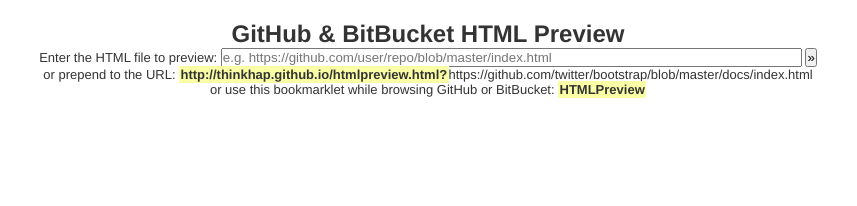
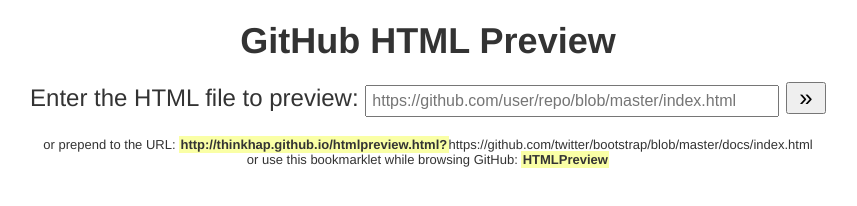
Before and after one commit to ThinkHap/thinkhap.github.io, a plain HTML site: page htmlpreview.html in a window 1280 px wide. Shown: the whole page, without its empty margins (212-1069 px from the left). Drawn offline with Linux system fonts and the light colour scheme.

Commit message:
update htmlpreview

```diff
--- a/htmlpreview.html
+++ b/htmlpreview.html
@@ -2,7 +2,7 @@
 <html>
 <head>
     <meta charset="utf-8" />
-    <title>github html预览</title>
+    <title>github html preview</title>
     <style type="text/css">
         body, form, h1, h2, h3, h4, p, img, ul, li, ol, dl, dt, dd, a, span, input, tr, th, td{margin:0;padding:0;}
         body {font:normal 12px/1.5 "Arial","宋体","Simsun","Tahoma",sans-serif;}
@@ -19,7 +19,7 @@
             color: #333;
         }
         h1 {
-            font-size: 24px;
+            font-size: 36px;
         }
         a {
             color: #666;
@@ -27,6 +27,20 @@
         form {
             padding: 20px;
             text-align: center;
+        }
+        form p:first-of-type {
+            padding: 20px 0;
+            font-size: 24px;
+        }
+        input[type=url] {
+            width: 400px;
+            font-size: 16px;
+            padding: 5px;
+        }
+        input[type=submit] {
+            width: 40px;
+            height: 100%;
+            font-size: 24px;
         }
         strong {
             color: #333;
@@ -37,10 +51,13 @@
 </head>
 <body>
     <form id="previewform" action="">
-        <h1>GitHub &amp; BitBucket HTML Preview</h1>
-        <p>Enter the HTML file to preview: <input type="url" id="file" value="" placeholder="e.g. https://github.com/user/repo/blob/master/index.html" size="70"> <input type="submit" value="&raquo;"></p>
+        <h1>GitHub HTML Preview</h1>
+        <p>Enter the HTML file to preview:
+            <input type="url" id="file" value="" placeholder="https://github.com/user/repo/blob/master/index.html" size="70">
+            <input type="submit" value="&raquo;">
+        </p>
         <p>or prepend to the URL: <strong>http://thinkhap.github.io/htmlpreview.html?</strong>https://github.com/twitter/bootstrap/blob/master/docs/index.html</p>
-        <p>or use this bookmarklet while browsing GitHub or BitBucket: <a href="javascript:void('http://thinkhap.github.io/htmlpreview.html'==window.location?alert('Drag me to your bookmarks bar!'):window.location='http://thinkhap.github.io/htmlpreview?'+window.location)"><strong>HTMLPreview</strong></a></p>
+        <p>or use this bookmarklet while browsing GitHub: <a href="javascript:void('http://thinkhap.github.io/htmlpreview.html'==window.location?alert('Drag me to your bookmarks bar!'):window.location='http://thinkhap.github.io/htmlpreview?'+window.location)"><strong>HTMLPreview</strong></a></p>
     </form>
     <script src="js/htmlpreview.min.js"></script>
     <script>HTMLPreview.init();</script>
```
